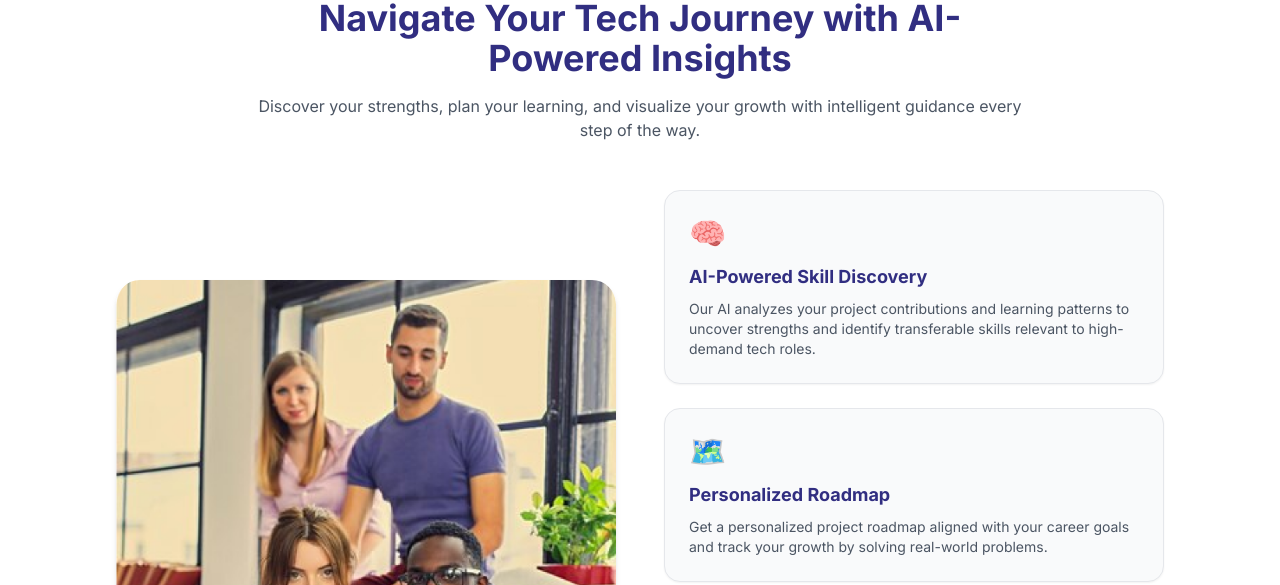
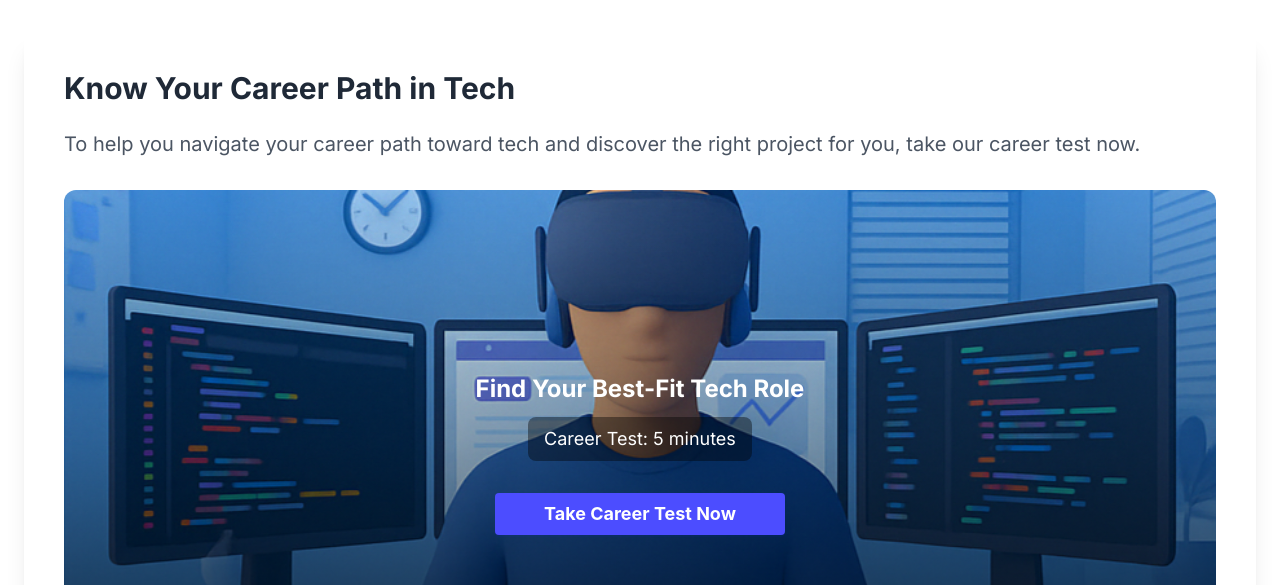
Before and after one commit to techtalentscity/techtalentscity.github.io, a React (Vite) app: page / in a window 1280 px wide. Shown: the part 1959-2544 px from the top of the page. Built offline with nearby package versions, Linux system fonts and the light colour scheme.

Commit message:
Update index.jsx

```diff
--- a/src/Pages/Home/index.jsx
+++ b/src/Pages/Home/index.jsx
@@ -1,7 +1,7 @@
 import Hero from "./Hero";
 import HireTalent from "./HireTalent";
 import HomeProjects from "./HomeProjects";
-import CareerTest from "./CareerTest"; // ✅ New import added
+import CareerTestLanding from "./CareerTestLanding"; // ✅ Updated import name
 import TechPathNavigator from "./TechPathNavigator";
 import TechBadges from "./TechBadges";
 import Testimonials from "./Testimonial";
@@ -11,7 +11,7 @@ const Home = () => {
     <div>
       <Hero />
       <HomeProjects />
-      <CareerTest /> {/* ✅ Insert CareerTest here after HomeProjects */}
+      <CareerTestLanding /> {/* ✅ Updated usage */}
       <TechPathNavigator />
       <TechBadges />
       <Testimonials />
```
